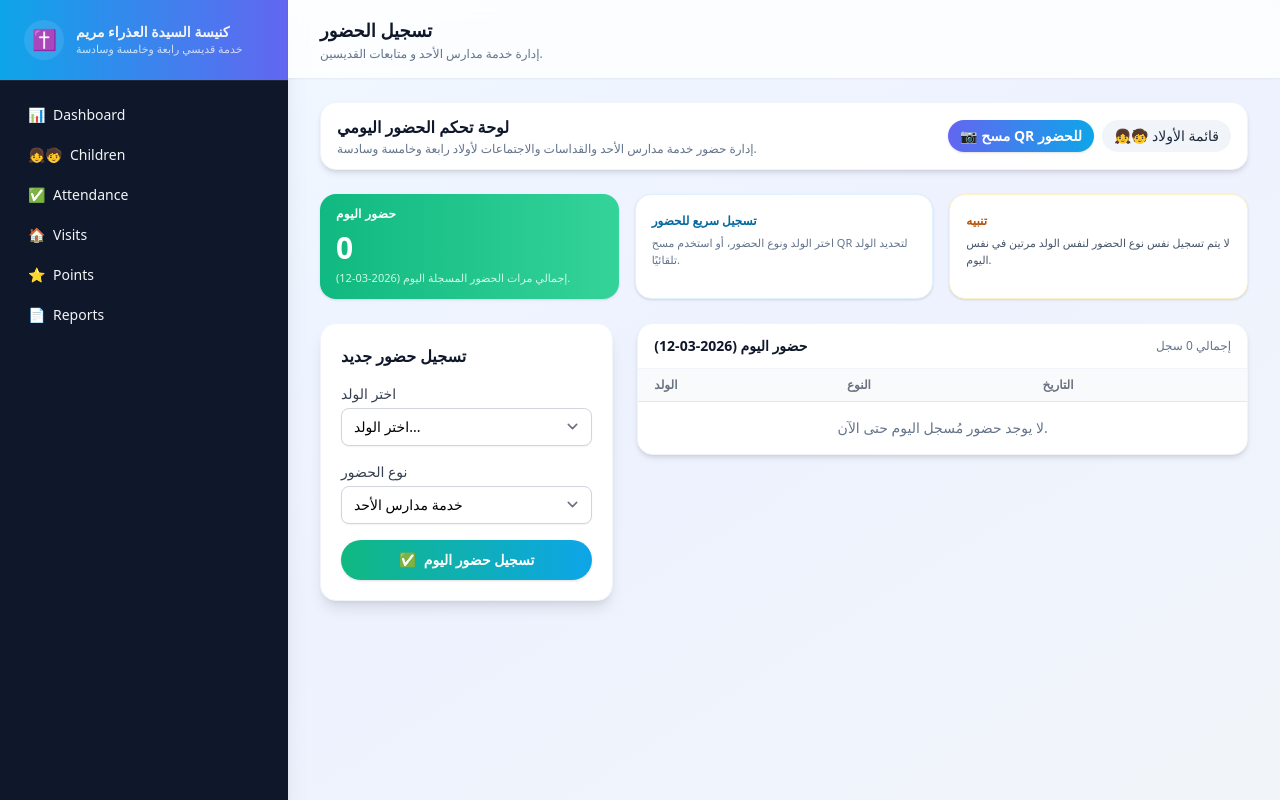
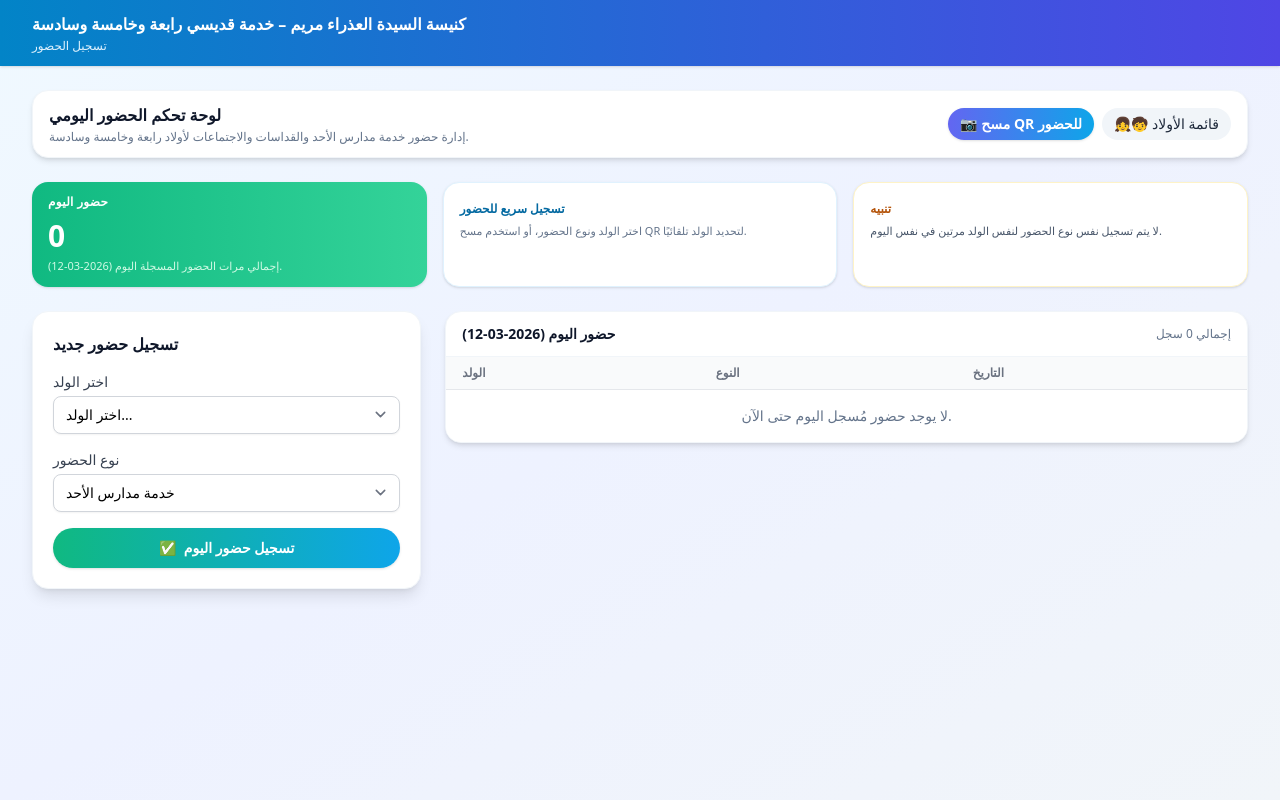
Before and after one commit to mina20032/app, a FastAPI app: page /attendance in a window 1280 px wide. Run offline with FastAPI, Linux system fonts and the light colour scheme; parts of the project's set-up code (start-up, migrations or seed data) failed here and were passed over; some libraries are stand-ins or nearby versions.

Commit message:
Remove sidebar from base layout
Made-with: Cursor

```diff
--- a/templates/base.html
+++ b/templates/base.html
@@ -7,79 +7,28 @@
     <script src="https://cdn.tailwindcss.com?plugins=forms,typography"></script>
     <script defer src="https://unpkg.com/alpinejs@3.x.x/dist/cdn.min.js"></script>
   </head>
-  <body class="h-full bg-gray-100">
-    <div class="min-h-full flex bg-gradient-to-br from-sky-50 via-indigo-50 to-slate-100">
-      <!-- Sidebar -->
-      <aside class="w-72 bg-slate-900 text-gray-100 flex flex-col shadow-xl">
-        <div class="px-6 py-5 border-b border-slate-800 bg-gradient-to-r from-sky-500 to-indigo-500">
-          <div class="flex items-center gap-3">
-            <div class="h-10 w-10 rounded-full bg-white/10 flex items-center justify-center">
-              <span class="text-xl">✝️</span>
-            </div>
+  <body class="h-full bg-gradient-to-br from-sky-50 via-indigo-50 to-slate-100">
+    <div class="min-h-full flex flex-col">
+      <!-- Header / Top bar only -->
+      <header class="bg-gradient-to-r from-sky-600 to-indigo-600 shadow text-white">
+        <div class="mx-auto max-w-7xl px-4 py-3 sm:px-6 lg:px-8 flex items-center justify-between">
           <div>
-              <h1 class="text-sm font-semibold leading-tight">
-                كنيسة السيدة العذراء مريم
+            <h1 class="text-sm sm:text-base font-semibold">
+              كنيسة السيدة العذراء مريم – خدمة قديسي رابعة وخامسة وسادسة
             </h1>
-              <p class="text-[11px] text-slate-100/80">
-                خدمة قديسي رابعة وخامسة وسادسة
-              </p>
-            </div>
-          </div>
-        </div>
-        <nav class="flex-1 px-4 py-4 space-y-1 text-sm">
-          <a href="/dashboard" class="flex items-center gap-2 px-3 py-2 rounded-lg font-medium hover:bg-slate-800 hover:text-white transition">
-            <span class="text-sky-300">📊</span>
-            <span>Dashboard</span>
-          </a>
-          <a href="/children" class="flex items-center gap-2 px-3 py-2 rounded-lg font-medium hover:bg-slate-800 hover:text-white transition">
-            <span class="text-emerald-300">👧🧒</span>
-            <span>Children</span>
-          </a>
-          <a href="/attendance" class="flex items-center gap-2 px-3 py-2 rounded-lg font-medium hover:bg-slate-800 hover:text-white transition">
-            <span class="text-orange-300">✅</span>
-            <span>Attendance</span>
-          </a>
-          <a href="/visits" class="flex items-center gap-2 px-3 py-2 rounded-lg font-medium hover:bg-slate-800 hover:text-white transition">
-            <span class="text-pink-300">🏠</span>
-            <span>Visits</span>
-          </a>
-          <a href="/points" class="flex items-center gap-2 px-3 py-2 rounded-lg font-medium hover:bg-slate-800 hover:text-white transition">
-            <span class="text-yellow-300">⭐</span>
-            <span>Points</span>
-          </a>
-          <a href="/reports" class="flex items-center gap-2 px-3 py-2 rounded-lg font-medium hover:bg-slate-800 hover:text-white transition">
-            <span class="text-indigo-300">📄</span>
-            <span>Reports</span>
-          </a>
-        </nav>
-        {% if user %}
-        <div class="px-5 py-4 border-t border-slate-800 text-xs text-slate-300">
-          <p class="font-semibold">{{ user.name }}</p>
-          <p class="text-slate-400 mt-0.5">{{ user.role.value if user.role else user.role }}</p>
-        </div>
-        {% endif %}
-      </aside>
-
-      <!-- Main content -->
-      <div class="flex-1 flex flex-col">
-        <header class="bg-white/80 backdrop-blur shadow-sm">
-          <div class="mx-auto max-w-7xl px-4 py-4 sm:px-6 lg:px-8 flex items-center justify-between">
-            <div>
-              <h2 class="text-lg font-semibold text-slate-900">
-                {% block header %}Dashboard{% endblock %}
-              </h2>
-              <p class="text-xs text-slate-500 mt-0.5">
-                إدارة خدمة مدارس الأحد و متابعات القديسين.
+            <p class="text-[11px] sm:text-xs text-sky-100 mt-0.5">
+              {% block header %}لوحة التحكم{% endblock %}
             </p>
           </div>
         </div>
       </header>
+
+      <!-- Main content -->
       <main class="flex-1">
         <div class="mx-auto max-w-7xl py-6 px-4 sm:px-6 lg:px-8">
           {% block content %}{% endblock %}
         </div>
       </main>
     </div>
-    </div>
   </body>
 </html>
```
Lines whose indentation alone changed are shown as unchanged.
